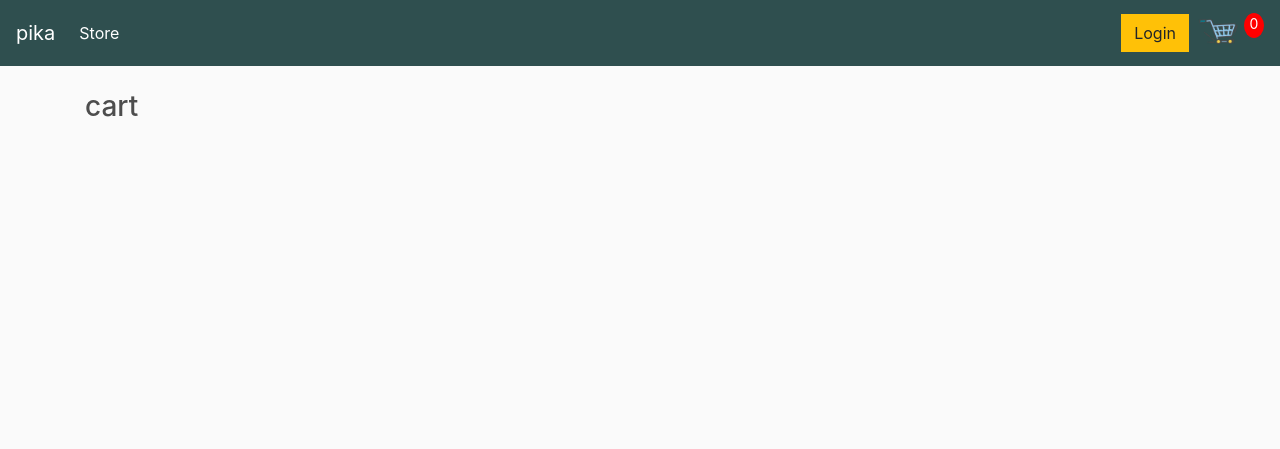
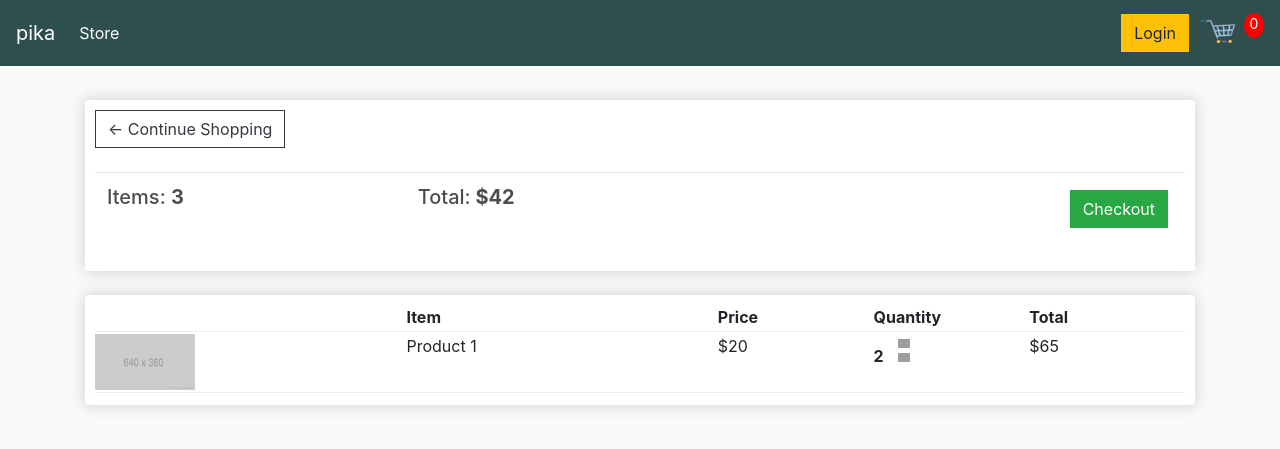
Before and after one commit to RohanQ17/pikkart, a Django app: page /cart/ in a window 1280 px wide. Shown: the top 449 px of the page. Run offline with Django 5.2, Linux system fonts and the light colour scheme; lists and menus that the app fills with data are empty; some libraries are stand-ins or nearby versions; grey boxes are pictures that could not be loaded.

Commit message:
styled basic checkout and cart page with bootstrap css templates

```diff
--- a/templates/cart.html
+++ b/templates/cart.html
@@ -4,6 +4,53 @@
 {% block content %}
 
 
-    <h3>cart</h3>
+    <div class="row">
+		<div class="col-lg-12">
+			<div class="box-element">
+
+				<a  class="btn btn-outline-dark" href="{% url 'store' %}">&#x2190; Continue Shopping</a>
+
+				<br>
+				<br>
+				<table class="table">
+					<tr>
+						<th><h5>Items: <strong>3</strong></h5></th>
+						<th><h5>Total:<strong> $42</strong></h5></th>
+						<th>
+							<a  style="float:right; margin:5px;" class="btn btn-success" href="{% url 'checkout' %}">Checkout</a>
+						</th>
+					</tr>
+				</table>
+
+			</div>
+
+			<br>
+			<div class="box-element">
+				<div class="cart-row">
+					<div style="flex:2"></div>
+					<div style="flex:2"><strong>Item</strong></div>
+					<div style="flex:1"><strong>Price</strong></div>
+					<div style="flex:1"><strong>Quantity</strong></div>
+					<div style="flex:1"><strong>Total</strong></div>
+				</div>
+
+				<div class="cart-row">
+					<div style="flex:2"><img class="row-image" src="{% static 'images/dummy1.png' %}"></div>
+					<div style="flex:2"><p>Product 1</p></div>
+					<div style="flex:1"><p>$20</p></div>
+					<div style="flex:1">
+						<p class="quantity">2</p>
+						<div class="quantity">
+							<img class="chg-quantity" src="{% static  'images/arrow-up.png' %}">
+
+							<img class="chg-quantity" src="{% static  'images/arrow-down.png' %}">
+						</div>
+					</div>
+					<div style="flex:1"><p>$65</p></div>
+				</div>
+
+			</div>
+		</div>
+	</div>
 
 {%  endblock %}
```
Also changed, not shown: pika/views.py (+6 -6 lines), templates/checkout.html (+63 -1 lines).
